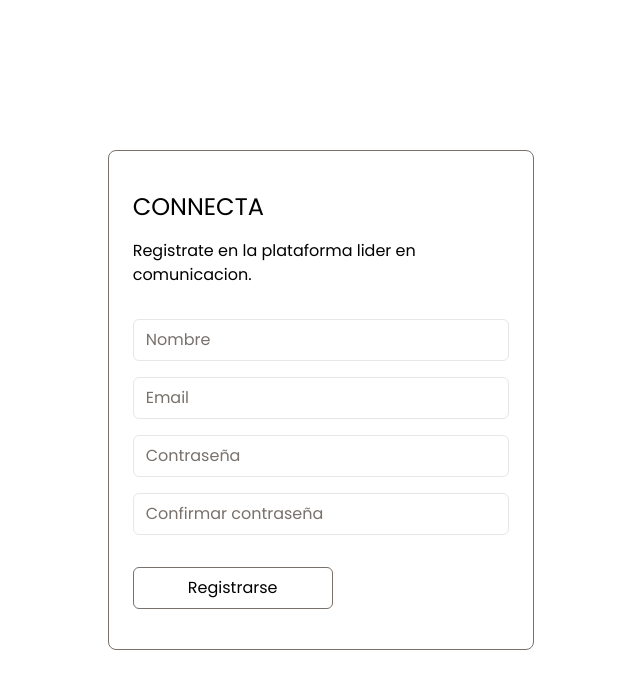
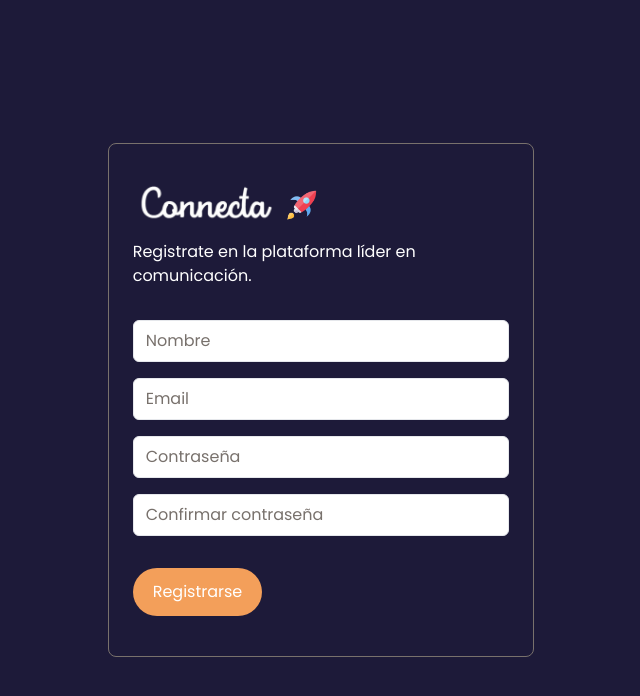
Before and after one commit to No-Country/s10-07-t-express-react-slack, a React (Vite) app in the folder frontend/: page /register in a window 1280 px wide. Shown: the top 696 px of the page, without its empty margins (319-959 px from the left). Built offline with nearby package versions, Linux system fonts and the light colour scheme.

Commit message:
landing and form styles

```diff
--- a/frontend/src/components/NavBar.tsx
+++ b/frontend/src/components/NavBar.tsx
@@ -11,6 +11,7 @@ function NavBar() {
             <img className="h-12" src={rocket} alt="" />
           </div>
             <div className="flex space-x-3">
+            <button  className="bg-button-orange rounded-3xl text-white px-5 h-12">¿Quiénes somos?</button>
             <button  className="bg-button-orange rounded-3xl text-white px-5 h-12">Empresas</button>
             <Link to='/register' className="bg-button-orange rounded-3xl text-white pt-3 px-5 h-12">Registrarse</Link>
             </div>
--- a/frontend/src/components/PrincipalPage/Landing.tsx
+++ b/frontend/src/components/PrincipalPage/Landing.tsx
@@ -1,8 +1,21 @@
-
+import bg from "../../assets/bg-image-landing1.png"
+import logo from "../../assets/logo.png"
+import rocket from "../../assets/logo-rocket.png"
 const Landing = () => {
     return(
-        <section className=''>
+        <section className="">
+            <div className="bg-bg-landing h-screen bg-cover">
+                <div className="flex items-center space-x-2 pl-10 pt-48">
+                    <img className="h-20" src={logo} alt="" />
+                    <img className="h-20" src={rocket} alt="" />
+                </div>
+                <h3 className="text-white pl-12 text-4xl pt-8">El espacio donde realmente se siente la conexión.</h3>
+            </div>
+            <div className="pt-20 bg-bg">
+
+            </div>
         </section>
+
     )
 }
 export default Landing;
--- a/frontend/src/components/auth/Form.tsx
+++ b/frontend/src/components/auth/Form.tsx
@@ -6,6 +6,8 @@ import { Register, Errors } from './interfaces'
 import { validationErrors } from './utils'
 // import io from 'socket.io-client'
 import axios from 'axios'
+import logo from "../../assets/logo.png"
+import rocket from "../../assets/logo-rocket.png"
 
 const register = {
   fullName: '',
@@ -63,10 +65,13 @@ const Form: React.FC = () => {
   }
 
   return (
-    <section className='w-full flex items-center justify-center mx-auto h-screen'>
-      <div className='w-1/3 flex flex-col gap-y-8 border border-stone-500 py-10 px-6 rounded-lg'>
-        <h3 className='text-2xl'>CONNECTA</h3>
-        <p className='-mt-4'>Registrate en la plataforma lider en comunicacion.</p>
+    <section className='w-full flex items-center justify-center mx-auto h-screen bg-bg'>
+      <div className='w-1/3 flex flex-col gap-y-8 border border-stone-500 py-10 px-6 rounded-lg '>
+        <div className="flex items-center">
+          <img className="h-10" src={logo} alt="" />
+          <img className="h-10" src={rocket} alt="" />
+        </div>
+        <p className='-mt-4 text-white'>Registrate en la plataforma líder en comunicación.</p>
         <form onSubmit={handleSubmit} className='flex flex-col gap-y-2 '>
           <input
             className='border rounded-md text-stone-600 px-3 py-2 placeholder:text-stone-500'
@@ -115,12 +120,13 @@ const Form: React.FC = () => {
             </span>
           )}
           <div className='flex items-center gap-x-4 mt-4'>
-            <button type='submit' className='border border-stone-500 rounded-md w-[200px] px-4 py-2 text-center'>Registrarse</button>
+            <button type='submit' className="bg-button-orange rounded-3xl text-white px-5 h-12">Registrarse</button>
             <GoogleLogin
               onSuccess={(credentialResponse: CredentialResponse): void => {
                 if (credentialResponse.credential) {
                   const decoded = jwt_decode(credentialResponse.credential)
                   console.log(decoded)
+                  window.location.href = '/workflows'
                 }
               }}
               onError={() => {
--- a/frontend/src/pages/PrincipalPage.tsx
+++ b/frontend/src/pages/PrincipalPage.tsx
@@ -5,9 +5,7 @@ const PrincipalPage = () => {
     return(
         <>
             <NavBar />
-        <section className="flex items-center justify-center">
             <Landing/>
-        </section>
         </>
     )
 }
--- a/frontend/src/pages/WorkFlows.tsx
+++ b/frontend/src/pages/WorkFlows.tsx
@@ -1,7 +1,10 @@
+import NavBar from "../components/NavBar";
+
 const WorkFlows = () => {
     return(
         <section>
-           <h2> Estos son sus espacios de trabajo</h2>
+        <NavBar />
+           <h2 className=""> Estos son sus espacios de trabajo</h2>
            <button className="border px-4 py-2 rounded-md">Crear espacio de trabajo</button>
         </section>
     )
--- a/frontend/tailwind.config.js
+++ b/frontend/tailwind.config.js
@@ -8,11 +8,14 @@ export default {
     extend: {
       colors: {
         "bg-navbar":"#181F6D",
-        "button-orange": "#F39F5A"
+        "button-orange": "#F39F5A",
+        "bg": "#1D1A39"
       },
       fontFamily: {
         sans: ['Poppins', 'sans-serif'],
       },
+      backgroundImage: {
+        'bg-landing': "url('/src/assets/bg-image-landing1.png')",
     },
 
     "navbar-btn": "bg-button-orange rounded-3xl text-white pt-3 px-5 h-12"
@@ -20,3 +23,4 @@ export default {
   },
   plugins: [],
 }
+}
```
